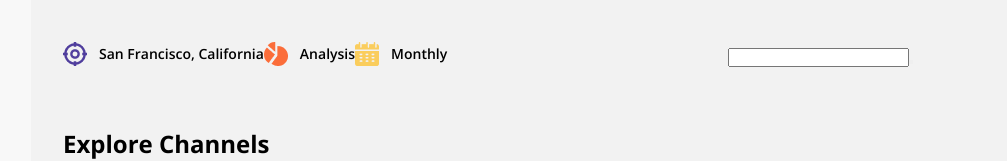
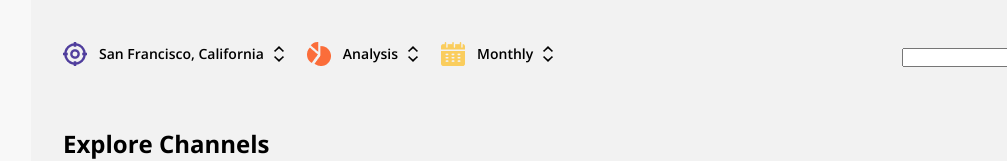
Before and after one commit to krutko77/project-10-react, a React (Create React App) app: page / in a window 1280 px wide. Shown: the top 161 px of the page, without its empty margins (273-1280 px from the left). Built offline with nearby package versions, Linux system fonts and the light colour scheme.

Commit message:
header jsx

```diff
--- a/src/App.css
+++ b/src/App.css
@@ -1,8 +1,8 @@
 .App {
    background-color: #F2F2F2;
    /* height: 100vh; */
-   /* max-width: 1440px;
-   margin: 0 auto; */
+   max-width: 1440px;
+   margin: 0 auto;
    display: grid;
    grid-template-columns: 304px 1fr;
    grid-template-rows: 100px 1fr;
@@ -13,7 +13,7 @@
 
 .header {
    grid-area: h;
-   padding: 32px;
+   padding: 32px 32px 0;
 }
 
 .sidebar {
--- a/src/components/header-menu-item/HeaderMenuItem.jsx
+++ b/src/components/header-menu-item/HeaderMenuItem.jsx
@@ -4,8 +4,12 @@ import s from './HeaderMenuItem.module.css'
 function HeaderMenuItem(props) {
    return (
      <div className={s.menuItem}>
-        <img className={s.imgMenu} src={props.img} alt="img" />
-        <span className={s.textMenu}>{props.text}</span>
+        <img className={s.menuImg} src={props.img} alt="img" />
+        <span className={s.menuText}>{props.text}</span>
+        <div className={s.buttons}>
+           <button className={s.buttonUp}></button>
+           <button className={s.buttonDown}></button>
+        </div>
      </div>
    );
 }
--- a/src/components/header-menu-item/HeaderMenuItem.module.css
+++ b/src/components/header-menu-item/HeaderMenuItem.module.css
@@ -3,12 +3,38 @@
    align-items: center;
 }
 
-.textMenu {
+.menuText {
    font-size: 14px;
    font-weight: 600;
    line-height: 170%;
+   margin-right: 10px;
 }
 
-.imgMenu {
+.menuImg {
    margin-right: 12px;
 }
+
+.buttons {
+   display: flex;
+   flex-direction: column;
+   justify-content: space-between;
+   height: 16px;
+   margin-right: 23px;
+}
+
+.buttonUp,
+.buttonDown {
+   width: 10px;
+   height: 6px;
+   border: none;
+   cursor: pointer;
+}
+
+
+.buttonUp {
+   background: url("./../../assets/images/up-Icon.png");
+}
+
+.buttonDown {
+   background: url("./../../assets/images/down-Icon.png");
+}
--- a/src/components/header/Header.jsx
+++ b/src/components/header/Header.jsx
@@ -14,6 +14,7 @@ function Header() {
             <li><HeaderMenuItem img={img2} text="Analysis"/></li>
             <li><HeaderMenuItem img={img3} text="Monthly"/></li>
          </ul>
+         <div className={s.rightBlock}>
             <div className={s.headerForm}>
                <form action="">
                   <input type="text" />
@@ -22,6 +23,7 @@ function Header() {
             </div>
             <img src={img4} alt="img" />
          </div>
+      </div>
    );
 }
 
--- a/src/components/header/Header.module.css
+++ b/src/components/header/Header.module.css
@@ -7,9 +7,13 @@
 .headerMenu {
    list-style-type: none;
    display: inline-flex;
-   width: 490px;
 }
 
 .headerForm {
    display: inline;
 }
+
+.rightBlock {
+   display: flex;
+   align-items: center;
+}
```
Lines whose indentation alone changed are shown as unchanged.
